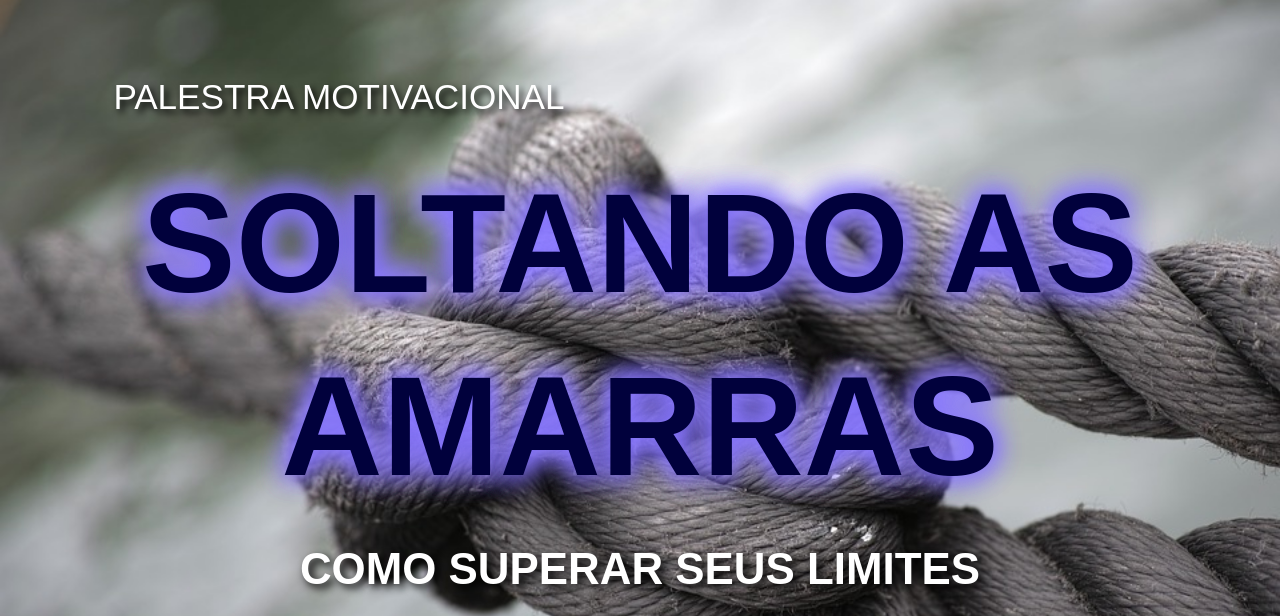
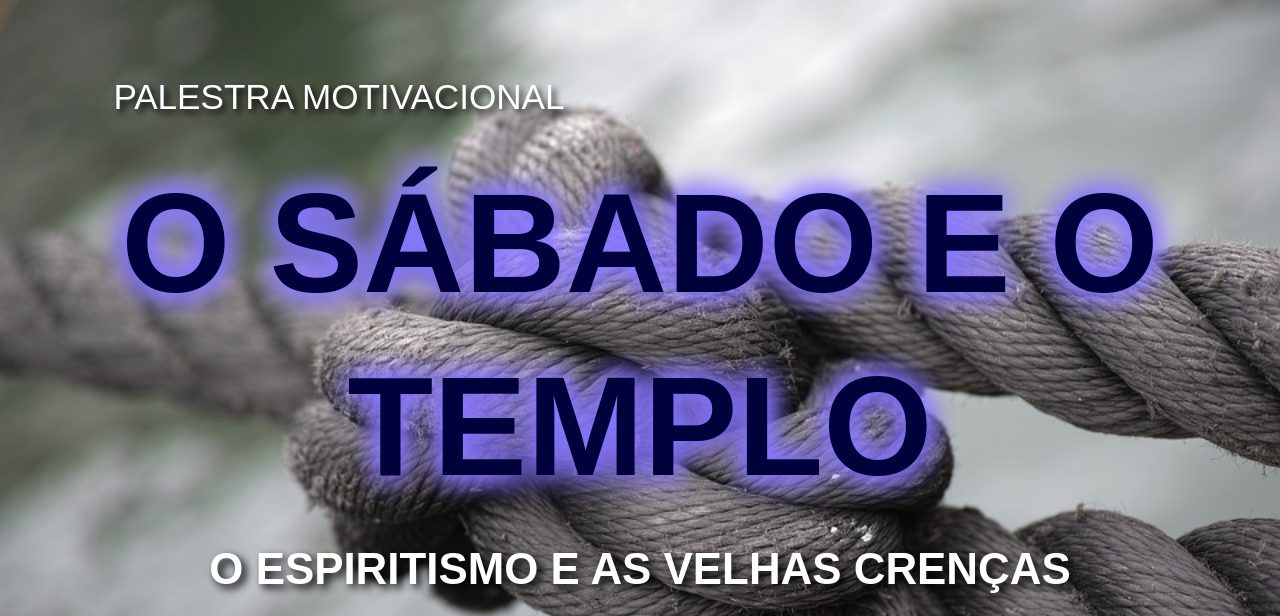
Before and after one commit to pjpro/palestra-o_sabado_e_o_templo, a website: page index.html in a window 1280 px wide. Shown: the top 616 px of the page. Drawn offline with nearby package versions, Linux system fonts and the light colour scheme.

Commit message:
22-06-2019 11:08

```diff
--- a/index.html
+++ b/index.html
@@ -81,10 +81,10 @@ Serif - Blood - Night - Moon - Solarized -->
                 <br>
 
                 <p style="font-family: arial, helvetica, sans-serif; font-size: 128px; color: rgb(1, 1, 60); text-shadow: 0 0 0.2em #87F, 0 0 0.2em #87F,
-						0 0 0.2em #87F;font-weight: bold;">SOLTANDO AS AMARRAS</p>
+						0 0 0.2em #87F;font-weight: bold;">O SÁBADO E O TEMPLO</p>
 
                 <p style="font-family: arial, helvetica, sans-serif; font-size: 40px; font-weight: bold; color: white; text-shadow: black 0.1em 0.1em 0.2em">
-                    COMO SUPERAR SEUS LIMITES</p>
+                    O ESPIRITISMO E AS VELHAS CRENÇAS</p>
                 <!-- contornado <p style="font-family: arial, helvetica, sans-serif; font-size: px; font-weight: bold; color: #BBE;text-shadow: -1px 0 black, 0 1px black, 1px 0 black, 0 -1px black;">
 						COMO SUPERAR SEUS LIMITES</p>-->
 
```
